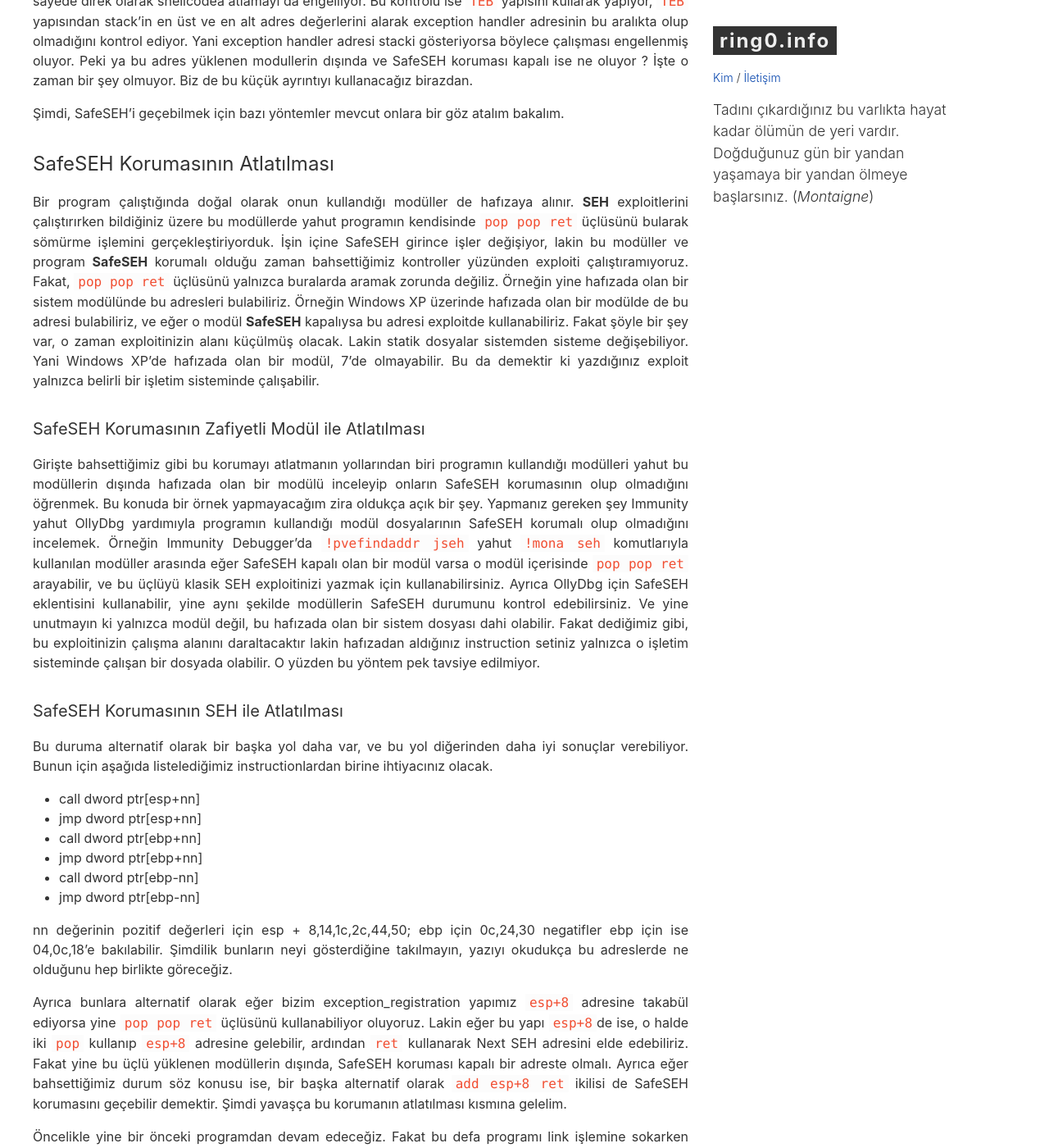
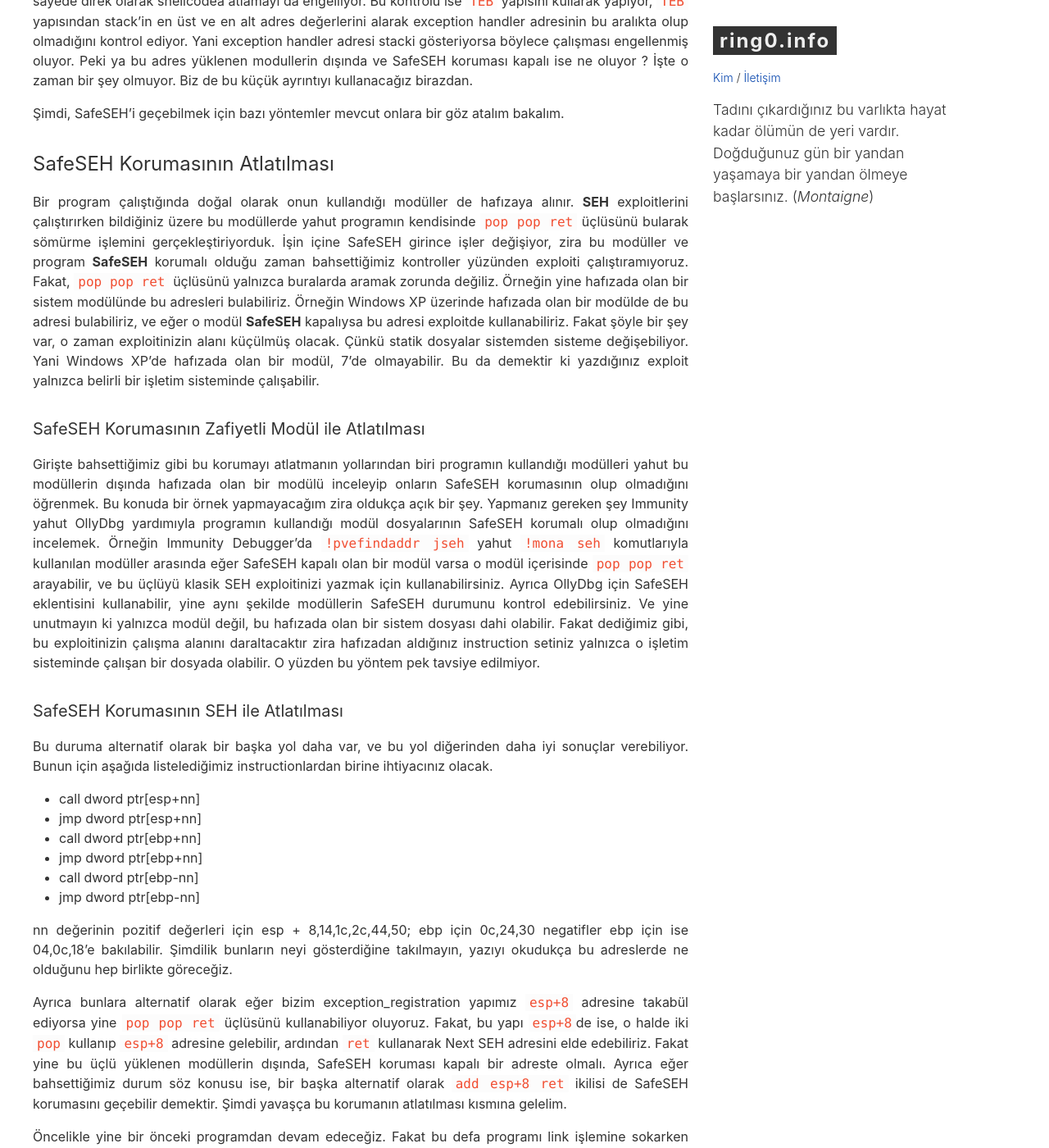
Before and after one commit to philophys/philophys.github.com, a Jekyll site: the page built from _posts/2014-11-23-safeseh-ve-stack-cookie-korumasinin-atlatilmasi.md, in a window 1280 px wide and 1400 px high, scrolled down 13136 px. Shown: the whole window at 82% size. Built offline with Jekyll 4.4.1, drawn with Linux system fonts in a browser that asks for light colours; comment, search, counter and statistics services are not loaded; some of the changed text lies outside the part shown.

Commit message:
Update 2014-11-23-safeseh-ve-stack-cookie-korumasinin-atlatilmasi.md

```diff
--- a/_posts/2014-11-23-safeseh-ve-stack-cookie-korumasinin-atlatilmasi.md
+++ b/_posts/2014-11-23-safeseh-ve-stack-cookie-korumasinin-atlatilmasi.md
@@ -387,7 +387,7 @@
 ![](/files/gsbypassimmupopop.png)
 
 ### Stack Cookie Korumasının SEH ile Atlatılması
-Pekala, şimdi exploiti de yazdık. Şimdi programı tekrar derliyoruz, fakat bu defa **/GS-** seçeneğini cl'den kaldırıyoruz. Bu sayede stack cookie koruması aktif olacak. Ardından az önce kullandığımız exploit'i tekrardan çalıştırıyoruz. Çalıştırdık mı ? Çalışmadı. Evet, bir şeyler değişti demek ki. Şimdi bunun üzerine konuşalım biraz da. Ardından bu exploiti **/GS** korumasını atlatacak şekilde düzenleyelim. Şimdi bu konuda söyleyeceklerim sizi biraz şaşırtabilir, lakin bunca şey okudunuz fakat bu korumayı geçmek için aslında yapılması gereken şey çok basit. Yapmamız gereken tek şey exploiti yeniden yazmak. Değişen adresleri tekrar düzeltmek, bu kadar! Fakat, benim için asıl önemli olan bunun nasıl olduğunu size anlatabilmek. Yani bu yazı aslında çok kısa bir şekilde de bu olayı anlatabilirdi. İki exploit koyup karşılaştırın diyerek de bu açığı anlatabilirdim, fakat o zaman biraz ezberci sisteme uyuyoruz. Ben mantığını tam olarak anlatabilmeyi umuyorum.
+Pekala, şimdi exploiti de yazdık. Şimdi programı tekrar derliyoruz, fakat bu defa **/GS-** seçeneğini cl'den kaldırıyoruz. Bu sayede stack cookie koruması aktif olacak. Ardından az önce kullandığımız exploit'i tekrardan çalıştırıyoruz. Çalıştırdık mı ? Çalışmadı. Evet, bir şeyler değişti demek ki. Şimdi bunun üzerine konuşalım biraz da. Ardından bu exploiti **/GS** korumasını atlatacak şekilde düzenleyelim. Şimdi bu konuda söyleyeceklerim sizi biraz şaşırtabilir, zira bunca şey okudunuz fakat bu korumayı geçmek için aslında yapılması gereken şey çok basit. Yapmamız gereken tek şey exploiti yeniden yazmak. Değişen adresleri tekrar düzeltmek, bu kadar! Fakat, benim için asıl önemli olan bunun nasıl olduğunu size anlatabilmek. Yani bu yazı aslında çok kısa bir şekilde de bu olayı anlatabilirdi. İki exploit koyup karşılaştırın diyerek de bu açığı anlatabilirdim, fakat o zaman biraz ezberci sisteme uyuyoruz. Ben mantığını tam olarak anlatabilmeyi umuyorum.
 
 Neyse, şimdi bu nasıl böyle oldu ? Aslında olan şey sahiden basit bir mantık üzerine kurulu. Öncelikle programın kaynak kodunu hatırlayalım:
 
@@ -410,7 +410,7 @@
 
 Şimdi, stack cookie koruması nasıl çalışıyordu ? Fonksiyonun giriş ve çıkışına birtakım kontroller koyuyordu değil mi ? Başka cookie'yi stackte saklıyor, fonksiyondan çıkarken de doğruluğunu kontrol ediyordu. Eğer doğruysa program devam ediyor, bozulmuşsa bir exploiting denemesi oluyor diyor ve programı sonlandırıyordu. Peki, ya fonksiyondan çıkış gerçekleşmeden önce fonksiyondan çıkılırsa ? Bu sayede cookie kontrolünü atlamış olmaz mıyız ? Aynen öyle. İşte bu bypass yönteminin mantığı budur. Bakın `strycpy()` fonksiyonundan sonra bir exception oluşması için var olmayan bir adrese tanımlama yapmaya çalıştık. Bu sayede fonksiyondan çıkmadan evvel **SEH** devreye girdi, biz de SEH'i kontrol edebildiğimiz için programın akışını değiştirdik.
 
-Şimdi az önceki adımları tekrarlayarak exploiti baştan yazabilirsiniz. Bunu ben yazmıyorum buraya lakin çok fazla uzayacak yazı, bu nedenle siz yaparsanız hem sizin için hem yazının uzunluğu adına daha faydalı olacak. Ben yine de **/GS** açık iken gerekli olan exploit'in değişen kısımlarını buraya yazıyorum, fakat kendiniz bunu bulmanız sizin için çok daha yararlı olacaktır.
+Şimdi az önceki adımları tekrarlayarak exploiti baştan yazabilirsiniz. Bunu ben yazmıyorum buraya zira çok fazla uzayacak yazı, bu nedenle siz yaparsanız hem sizin için hem yazının uzunluğu adına daha faydalı olacak. Ben yine de **/GS** açık iken gerekli olan exploit'in değişen kısımlarını buraya yazıyorum, fakat kendiniz bunu bulmanız sizin için çok daha yararlı olacaktır.
 
 	cokertkaarsim = "A" * 528                        #520 -> 528 oldu
 	cokertkaarsim += "\xeb\x06\x90\x90"
@@ -427,10 +427,10 @@
 Şimdi, SafeSEH'i geçebilmek için bazı yöntemler mevcut onlara bir göz atalım bakalım.
 
 ### SafeSEH Korumasının Atlatılması
-Bir program çalıştığında doğal olarak onun kullandığı modüller de hafızaya alınır. **SEH** exploitlerini çalıştırırken bildiğiniz üzere bu modüllerde yahut programın kendisinde `pop pop ret` üçlüsünü bularak sömürme işlemini gerçekleştiriyorduk. İşin içine SafeSEH girince işler değişiyor, lakin bu modüller ve program **SafeSEH** korumalı olduğu zaman bahsettiğimiz kontroller yüzünden exploiti çalıştıramıyoruz. Fakat, `pop pop ret` üçlüsünü yalnızca buralarda aramak zorunda değiliz. Örneğin yine hafızada olan bir sistem modülünde bu adresleri bulabiliriz. Örneğin Windows XP üzerinde hafızada olan bir modülde de bu adresi bulabiliriz, ve eğer o modül **SafeSEH** kapalıysa bu adresi exploitde kullanabiliriz. Fakat şöyle bir şey var, o zaman exploitinizin alanı küçülmüş olacak. Lakin statik dosyalar sistemden sisteme değişebiliyor. Yani Windows XP'de hafızada olan bir modül, 7'de olmayabilir. Bu da demektir ki yazdığınız exploit yalnızca belirli bir işletim sisteminde çalışabilir.
+Bir program çalıştığında doğal olarak onun kullandığı modüller de hafızaya alınır. **SEH** exploitlerini çalıştırırken bildiğiniz üzere bu modüllerde yahut programın kendisinde `pop pop ret` üçlüsünü bularak sömürme işlemini gerçekleştiriyorduk. İşin içine SafeSEH girince işler değişiyor, zira bu modüller ve program **SafeSEH** korumalı olduğu zaman bahsettiğimiz kontroller yüzünden exploiti çalıştıramıyoruz. Fakat, `pop pop ret` üçlüsünü yalnızca buralarda aramak zorunda değiliz. Örneğin yine hafızada olan bir sistem modülünde bu adresleri bulabiliriz. Örneğin Windows XP üzerinde hafızada olan bir modülde de bu adresi bulabiliriz, ve eğer o modül **SafeSEH** kapalıysa bu adresi exploitde kullanabiliriz. Fakat şöyle bir şey var, o zaman exploitinizin alanı küçülmüş olacak. Çünkü statik dosyalar sistemden sisteme değişebiliyor. Yani Windows XP'de hafızada olan bir modül, 7'de olmayabilir. Bu da demektir ki yazdığınız exploit yalnızca belirli bir işletim sisteminde çalışabilir.
 
 #### SafeSEH Korumasının Zafiyetli Modül ile Atlatılması
-Girişte bahsettiğimiz gibi bu korumayı atlatmanın yollarından biri programın kullandığı modülleri yahut bu modüllerin dışında hafızada olan bir modülü inceleyip onların SafeSEH korumasının olup olmadığını öğrenmek. Bu konuda bir örnek yapmayacağım zira oldukça açık bir şey. Yapmanız gereken şey Immunity yahut OllyDbg yardımıyla programın kullandığı modül dosyalarının SafeSEH korumalı olup olmadığını incelemek. Örneğin Immunity Debugger'da `!pvefindaddr jseh` yahut `!mona seh` komutlarıyla kullanılan modüller arasında eğer SafeSEH kapalı olan bir modül varsa o modül içerisinde `pop pop ret` arayabilir, ve bu üçlüyü klasik SEH exploitinizi yazmak için kullanabilirsiniz. Ayrıca OllyDbg için SafeSEH eklentisini kullanabilir, yine aynı şekilde modüllerin SafeSEH durumunu kontrol edebilirsiniz. Ve yine unutmayın ki yalnızca modül değil, bu hafızada olan bir sistem dosyası dahi olabilir. Fakat dediğimiz gibi, bu exploitinizin çalışma alanını daraltacaktır lakin hafızadan aldığınız instruction setiniz yalnızca o işletim sisteminde çalışan bir dosyada olabilir. O yüzden bu yöntem pek tavsiye edilmiyor.
+Girişte bahsettiğimiz gibi bu korumayı atlatmanın yollarından biri programın kullandığı modülleri yahut bu modüllerin dışında hafızada olan bir modülü inceleyip onların SafeSEH korumasının olup olmadığını öğrenmek. Bu konuda bir örnek yapmayacağım zira oldukça açık bir şey. Yapmanız gereken şey Immunity yahut OllyDbg yardımıyla programın kullandığı modül dosyalarının SafeSEH korumalı olup olmadığını incelemek. Örneğin Immunity Debugger'da `!pvefindaddr jseh` yahut `!mona seh` komutlarıyla kullanılan modüller arasında eğer SafeSEH kapalı olan bir modül varsa o modül içerisinde `pop pop ret` arayabilir, ve bu üçlüyü klasik SEH exploitinizi yazmak için kullanabilirsiniz. Ayrıca OllyDbg için SafeSEH eklentisini kullanabilir, yine aynı şekilde modüllerin SafeSEH durumunu kontrol edebilirsiniz. Ve yine unutmayın ki yalnızca modül değil, bu hafızada olan bir sistem dosyası dahi olabilir. Fakat dediğimiz gibi, bu exploitinizin çalışma alanını daraltacaktır zira hafızadan aldığınız instruction setiniz yalnızca o işletim sisteminde çalışan bir dosyada olabilir. O yüzden bu yöntem pek tavsiye edilmiyor.
 
 #### SafeSEH Korumasının SEH ile Atlatılması
 Bu duruma alternatif olarak bir başka yol daha var, ve bu yol diğerinden daha iyi sonuçlar verebiliyor. Bunun için aşağıda listelediğimiz instructionlardan birine ihtiyacınız olacak.
@@ -444,7 +444,7 @@
 
 nn değerinin pozitif değerleri için esp + 8,14,1c,2c,44,50; ebp için 0c,24,30 negatifler ebp için ise 04,0c,18'e bakılabilir. Şimdilik bunların neyi gösterdiğine takılmayın, yazıyı okudukça bu adreslerde ne olduğunu hep birlikte göreceğiz.
 
-Ayrıca bunlara alternatif olarak eğer bizim exception_registration yapımız `esp+8` adresine takabül ediyorsa yine `pop pop ret` üçlüsünü kullanabiliyor oluyoruz. Lakin eğer bu yapı `esp+8`de ise, o halde iki `pop` kullanıp `esp+8` adresine gelebilir, ardından `ret` kullanarak Next SEH adresini elde edebiliriz. Fakat yine bu üçlü yüklenen modüllerin dışında, SafeSEH koruması kapalı bir adreste olmalı. Ayrıca eğer bahsettiğimiz durum söz konusu ise, bir başka alternatif olarak `add esp+8 ret` ikilisi de SafeSEH korumasını geçebilir demektir. Şimdi yavaşça bu korumanın atlatılması kısmına gelelim.
+Ayrıca bunlara alternatif olarak eğer bizim exception_registration yapımız `esp+8` adresine takabül ediyorsa yine `pop pop ret` üçlüsünü kullanabiliyor oluyoruz. Fakat, bu yapı `esp+8`de ise, o halde iki `pop` kullanıp `esp+8` adresine gelebilir, ardından `ret` kullanarak Next SEH adresini elde edebiliriz. Fakat yine bu üçlü yüklenen modüllerin dışında, SafeSEH koruması kapalı bir adreste olmalı. Ayrıca eğer bahsettiğimiz durum söz konusu ise, bir başka alternatif olarak `add esp+8 ret` ikilisi de SafeSEH korumasını geçebilir demektir. Şimdi yavaşça bu korumanın atlatılması kısmına gelelim.
 
 Öncelikle yine bir önceki programdan devam edeceğiz. Fakat bu defa programı link işlemine sokarken argümanlarımız arasında `/SAFESEH` olacak. -**:NO** kaldırıyoruz- Bu sayede SafeSEH'i aktif etmiş olacağız. Şimdi biraz ne yapabiliriz konusunda konuşalım.
 
@@ -495,9 +495,9 @@
     0:000> u  0014c366
       0014c366 ff55ca          call    dword ptr [ebp-36h]
 
-Fakat bu diğer iki adres bizim işimizi görmüyor, aradığımız değere sahip değil. Mesela örneğin eğer burada `005353xxxx` şeklinde bir değer olsa da işimize yaramayacaktı, lakin bu bizim dosyamızın içinde demek oluyor. Yani **SafeSEH** aktif. Devam edelim, burada karşımıza çıkacak olan tek sorun bulduğumuz adresin null byte içeriyor olması. (00) null byte değeri ayrıca string değerlerini sonlandırdığı için bu demek oluyor biz SEH üzerine yazdıktan sonra shellcodumuzu stacke yazamayacağız, çünkü `strycpy()` bu null byte'ı görecek ve kopyalamanın bittiğini düşünecek.
+Fakat bu diğer iki adres bizim işimizi görmüyor, aradığımız değere sahip değil. Mesela örneğin eğer burada `005353xxxx` şeklinde bir değer olsa da işimize yaramayacaktı, zira bu bizim dosyamızın içinde demek oluyor. Yani **SafeSEH** aktif. Devam edelim, burada karşımıza çıkacak olan tek sorun bulduğumuz adresin null byte içeriyor olması. (00) null byte değeri ayrıca string değerlerini sonlandırdığı için bu demek oluyor biz SEH üzerine yazdıktan sonra shellcodumuzu stacke yazamayacağız, çünkü `strycpy()` bu null byte'ı görecek ve kopyalamanın bittiğini düşünecek.
 
-Bunun üstesinden bir iki yolla gelmek mümkün. Örneğin eğer shellcodemuzu SEH'i yazmadan önce yazarsak bu sorunu geçebiliriz. Akabinde ileriye atlamak için **jmp** kullanmak yerine geriye atlayan bir **jmp** kullanabiliriz. Veyahut unicode shellcode kullanırsak bu sorunu yine aşabiliriz lakin unicode değerlerinde `00` stringi sonlandırmaz, `00 00` sonlandırır.
+Bunun üstesinden bir iki yolla gelmek mümkün. Örneğin eğer shellcodemuzu SEH'i yazmadan önce yazarsak bu sorunu geçebiliriz. Akabinde ileriye atlamak için **jmp** kullanmak yerine geriye atlayan bir **jmp** kullanabiliriz. Veyahut unicode shellcode kullanırsak bu sorunu yine aşabiliriz zira unicode değerlerinde `00` stringi sonlandırmaz, `00 00` sonlandırır.
 
 Şimdi klasik olarak exploiti yazmaya devam ediyoruz. Bu defa klasik SEH exploitleme işimize yaramayacağı için Next SEH üzerine breakpoint (cc), SE Handler üzerine de bulduğumuz adresi yazalım.
 
@@ -594,7 +594,7 @@
 
 Şimdi bu işi koda dökelim bakalım. Şimdi burada biraz kafa karışıklığı yaşayabilirsiniz. Öncelikle bizim Shellcodemuzun sonunda olan jmp'a atlamak için 7 bytelık bir back jmp opcodeuna ihtiyacımız var. Bu `EB F9` opcodu ile bunu yapabiliyoruz. Ardından shellcodemuzun sonuna bizim en başta bulunan noplara atlamızı sağlayacak bir back jump daha yazmamız gerekiyor. Bunu bulmak için Immunity debugger kullanacağız. Şimdi, Öncelikle buraya kadarı için gereken python scriptini görelim.
 
-	boyut = 524                                          #524 oldu lakin alta 4 byte jmp kodu ekledik
+	boyut = 524                                          #524 oldu çünkü alta 4 byte jmp kodu ekledik
 	cokertkaarsim  = "\x90" * 24
 	cokertkaarsim += "\xcc\xcc"                          #Shellcode buraya gelecek
 	cokertkaarsim += "\x90" * (boyut-len(cokertkaarsim ))#SEH'e kadar NOP ekleyelim
```
